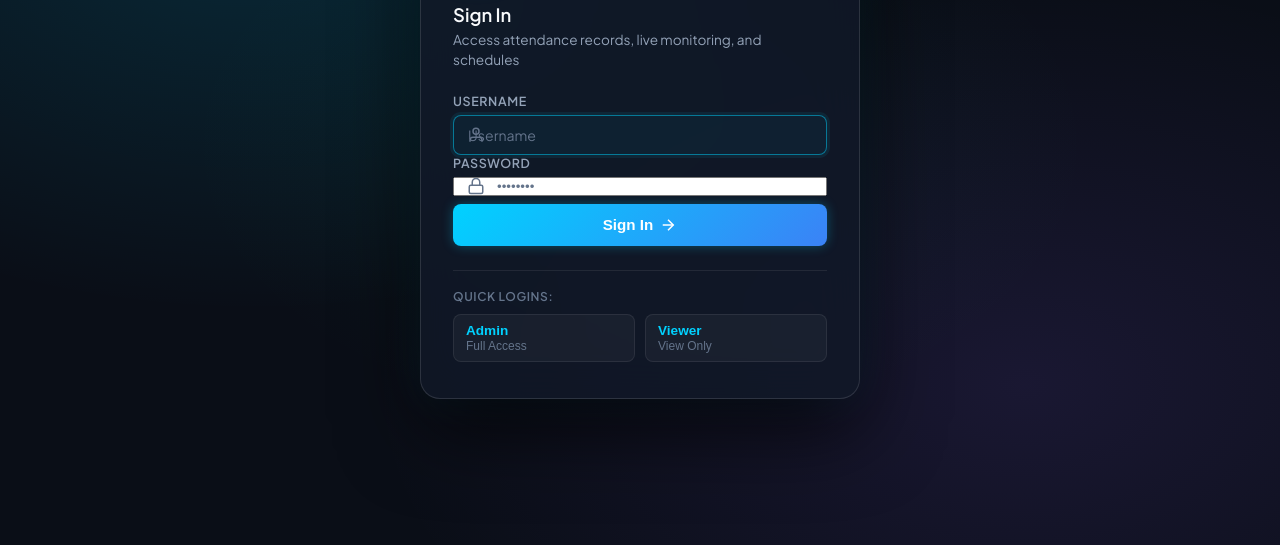
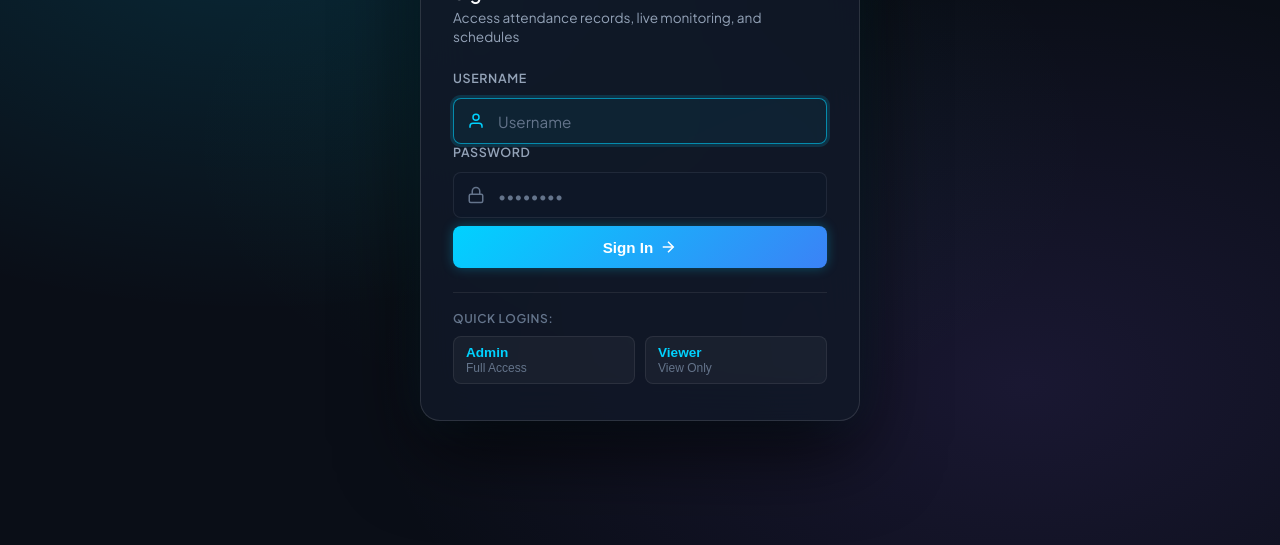
Before and after one commit to Yumz47/Time, a website: page public/index.html in a window 1280 px wide. Shown: the part 255-800 px from the top of the page. Drawn offline with Linux system fonts and the light colour scheme.

Commit message:
Fix input field CSS styling, icon alignment, and dark autofill background

```diff
--- a/public/style.css
+++ b/public/style.css
@@ -567,7 +567,7 @@ body.dark-theme {
   color: var(--text-secondary);
 }
 
-select, input[type="date"] {
+select, input[type="date"], input[type="time"], input[type="datetime-local"], .filter-input {
   background: rgba(255, 255, 255, 0.05);
   border: 1px solid var(--border-color);
   border-radius: var(--radius-sm);
@@ -576,6 +576,27 @@ select, input[type="date"] {
   font-size: 0.85rem;
   outline: none;
   font-family: inherit;
+  transition: var(--transition-smooth);
+}
+
+select:focus, input[type="date"]:focus, input[type="time"]:focus, input[type="datetime-local"]:focus, .filter-input:focus {
+  border-color: rgba(0, 210, 255, 0.5);
+  background: rgba(0, 210, 255, 0.05);
+  box-shadow: 0 0 0 3px rgba(0, 210, 255, 0.08);
+}
+
+.form-group-inline {
+  display: flex;
+  align-items: center;
+  gap: 8px;
+  font-size: 0.85rem;
+  color: var(--text-secondary);
+}
+
+.form-group-inline label {
+  font-weight: 600;
+  font-size: 0.8rem;
+  white-space: nowrap;
 }
 
 select option {
@@ -1068,43 +1089,59 @@ select option {
 }
 
 .form-group label {
+  display: block;
   font-size: 0.78rem;
   font-weight: 600;
   color: var(--text-secondary);
   text-transform: uppercase;
   letter-spacing: 0.05em;
+  margin-bottom: 6px;
 }
 
 .form-group input[type="text"],
+.form-group input[type="password"],
 .form-group input[type="number"],
-.form-group select {
+.form-group input[type="email"],
+.form-group input[type="date"],
+.form-group input[type="time"],
+.form-group input[type="datetime-local"],
+.form-group select,
+.form-group textarea {
   background: rgba(255, 255, 255, 0.05);
   border: 1px solid var(--border-color);
   border-radius: var(--radius-sm);
   color: #fff;
   padding: 10px 14px;
-  font-size: 0.88rem;
+  font-size: 0.9rem;
   outline: none;
   font-family: inherit;
   width: 100%;
+  box-sizing: border-box;
   transition: var(--transition-smooth);
 }
 
-.form-group input[type="text"]:focus,
-.form-group input[type="number"]:focus,
-.form-group select:focus {
+.form-group textarea {
+  resize: vertical;
+  min-height: 72px;
+}
+
+.form-group input:focus,
+.form-group select:focus,
+.form-group textarea:focus {
   border-color: rgba(0, 210, 255, 0.5);
   background: rgba(0, 210, 255, 0.05);
-  box-shadow: 0 0 0 3px rgba(0, 210, 255, 0.08);
-}
-
-.form-group input[type="text"]:disabled,
-.form-group input[type="number"]:disabled {
+  box-shadow: 0 0 0 3px rgba(0, 210, 255, 0.1);
+}
+
+.form-group input:disabled,
+.form-group select:disabled,
+.form-group textarea:disabled {
   opacity: 0.45;
   cursor: not-allowed;
 }
 
-.form-group input::placeholder {
+.form-group input::placeholder,
+.form-group textarea::placeholder {
   color: var(--text-muted);
 }
 
@@ -1252,18 +1289,54 @@ body.role-viewer .admin-only {
   position: relative;
   display: flex;
   align-items: center;
+  width: 100%;
 }
 
 .input-with-icon svg {
   position: absolute;
   left: 14px;
+  top: 50%;
+  transform: translateY(-50%);
   color: var(--text-muted);
   pointer-events: none;
-}
-
+  z-index: 2;
+  transition: var(--transition-smooth);
+}
+
+.form-group .input-with-icon input,
+.input-with-icon input[type="text"],
+.input-with-icon input[type="password"],
 .input-with-icon input {
-  width: 100%;
-  padding-left: 42px;
+  padding-left: 44px !important;
+  background: rgba(15, 23, 42, 0.7) !important;
+  border: 1px solid var(--border-color) !important;
+  color: #fff !important;
+  height: 46px;
+  font-size: 0.95rem;
+  border-radius: var(--radius-sm);
+  box-sizing: border-box;
+}
+
+.form-group .input-with-icon input:focus,
+.input-with-icon input:focus {
+  border-color: rgba(0, 210, 255, 0.6) !important;
+  background: rgba(0, 210, 255, 0.06) !important;
+  box-shadow: 0 0 0 3px rgba(0, 210, 255, 0.15) !important;
+}
+
+.input-with-icon:focus-within svg {
+  color: var(--accent-cyan);
+}
+
+/* Chrome/Safari/Edge autofill dark background fix */
+input:-webkit-autofill,
+input:-webkit-autofill:hover,
+input:-webkit-autofill:focus,
+input:-webkit-autofill:active {
+  -webkit-box-shadow: 0 0 0 1000px #0f172a inset !important;
+  -webkit-text-fill-color: #f8fafc !important;
+  caret-color: #fff !important;
+  transition: background-color 5000s ease-in-out 0s;
 }
 
 .btn-block {
```
